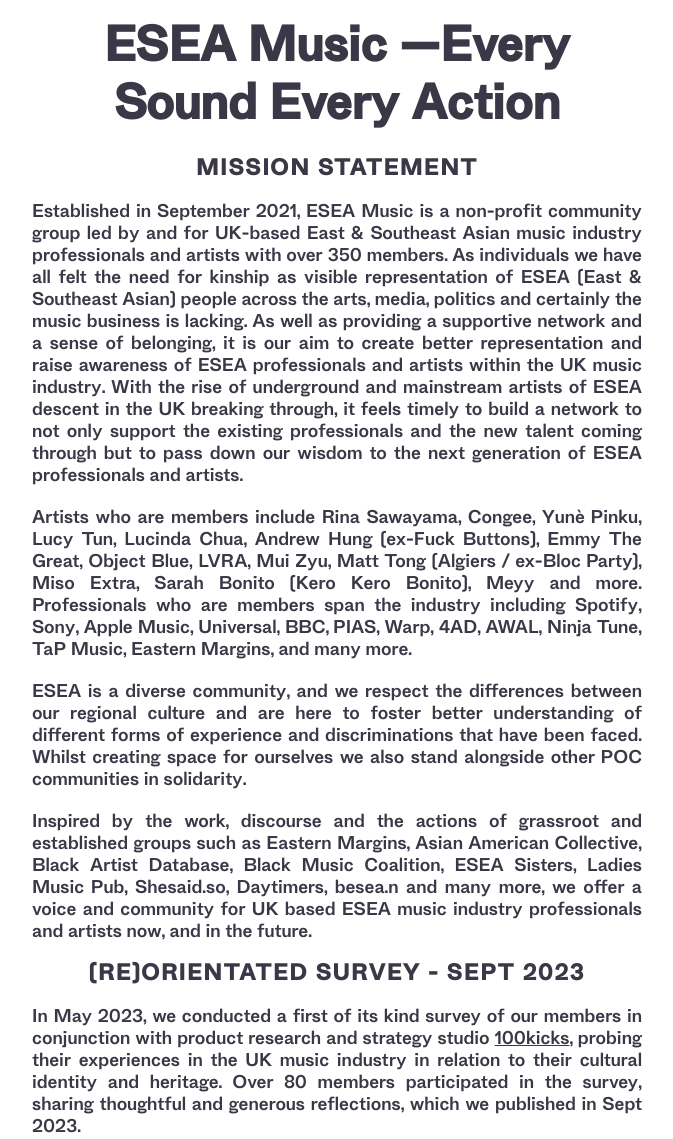
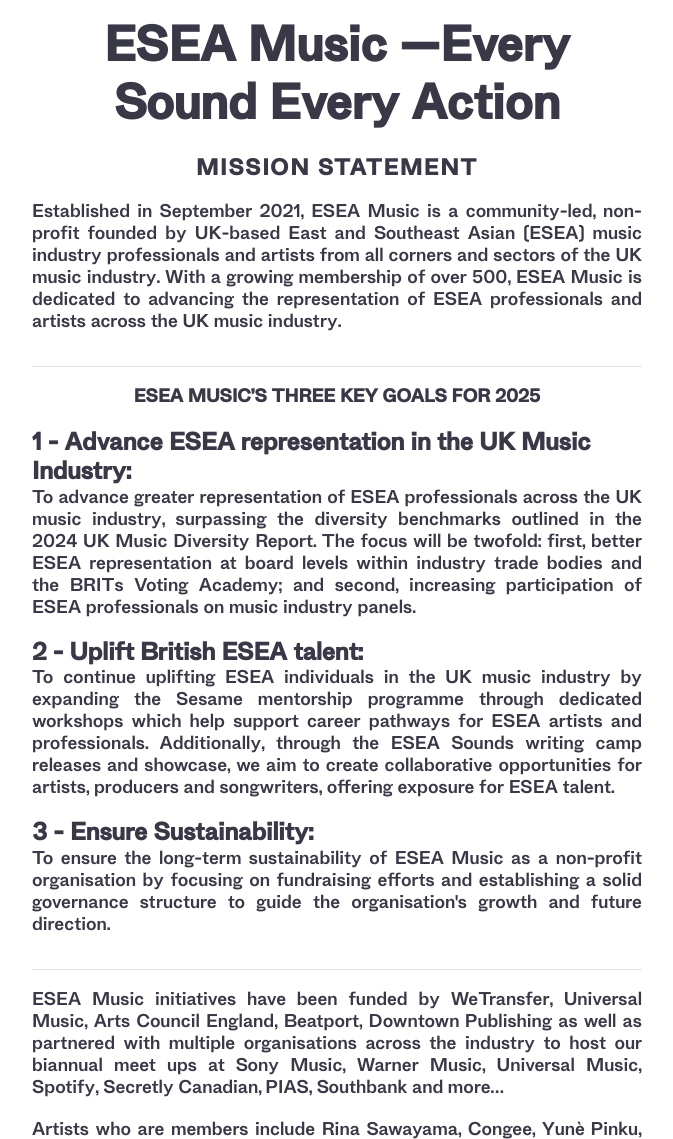
Before and after one commit to tiger-projects/esea-music, a website: page src/index.html in a window 1280 px wide. Shown: the part 808-1947 px from the top of the page, without its empty margins (303-976 px from the left). Drawn offline with nearby package versions, Linux system fonts and the light colour scheme.

Commit message:
amend copy

```diff
--- a/src/index.html
+++ b/src/index.html
@@ -190,26 +190,70 @@
                       <h1>
                         ESEA Music<span> —</span><br />Every Sound Every Action
                       </h1>
+
                       <h2>MISSION STATEMENT</h2>
+
                       <p>
                         Established in September 2021, ESEA Music is a
-                        non-profit community group led by and for UK-based East
-                        & Southeast Asian music industry professionals and
-                        artists with over 350 members. As individuals we have
-                        all felt the need for kinship as visible representation
-                        of ESEA (East & Southeast Asian) people across the arts,
-                        media, politics and certainly the music business is
-                        lacking. As well as providing a supportive network and a
-                        sense of belonging, it is our aim to create better
-                        representation and raise awareness of ESEA professionals
-                        and artists within the UK music industry. With the rise
-                        of underground and mainstream artists of ESEA descent in
-                        the UK breaking through, it feels timely to build a
-                        network to not only support the existing professionals
-                        and the new talent coming through but to pass down our
-                        wisdom to the next generation of ESEA professionals and
-                        artists.
+                        community-led, non-profit founded by UK-based East and
+                        Southeast Asian (ESEA) music industry professionals and
+                        artists from all corners and sectors of the UK music
+                        industry. With a growing membership of over 500, ESEA
+                        Music is dedicated to advancing the representation of
+                        ESEA professionals and artists across the UK music
+                        industry.
                       </p>
+
+                      <hr />
+
+                      <h3>ESEA Music’s three key goals for 2025</h3>
+
+                      <h4>
+                        1 - Advance ESEA representation in the UK Music
+                        Industry:
+                      </h4>
+                      <p>
+                        To advance greater representation of ESEA professionals
+                        across the UK music industry, surpassing the diversity
+                        benchmarks outlined in the 2024 UK Music Diversity
+                        Report. The focus will be twofold: first, better ESEA
+                        representation at board levels within industry trade
+                        bodies and the BRITs Voting Academy; and second,
+                        increasing participation of ESEA professionals on music
+                        industry panels.
+                      </p>
+
+                      <h4>2 - Uplift British ESEA talent:</h4>
+                      <p>
+                        To continue uplifting ESEA individuals in the UK music
+                        industry by expanding the Sesame mentorship programme
+                        through dedicated workshops which help support career
+                        pathways for ESEA artists and professionals.
+                        Additionally, through the ESEA Sounds writing camp
+                        releases and showcase, we aim to create collaborative
+                        opportunities for artists, producers and songwriters,
+                        offering exposure for ESEA talent.
+                      </p>
+
+                      <h4>3 - Ensure Sustainability:</h4>
+                      <p>
+                        To ensure the long-term sustainability of ESEA Music as
+                        a non-profit organisation by focusing on fundraising
+                        efforts and establishing a solid governance structure to
+                        guide the organisation's growth and future direction.
+                      </p>
+
+                      <hr />
+
+                      <p>
+                        ESEA Music initiatives have been funded by WeTransfer,
+                        Universal Music, Arts Council England, Beatport,
+                        Downtown Publishing as well as partnered with multiple
+                        organisations across the industry to host our biannual
+                        meet ups at Sony Music, Warner Music, Universal Music,
+                        Spotify, Secretly Canadian, PIAS, Southbank and more…
+                      </p>
+
                       <p>
                         Artists who are members include Rina Sawayama, Congee,
                         Yunè Pinku, Lucy Tun, Lucinda Chua, Andrew Hung (ex-Fuck
```
